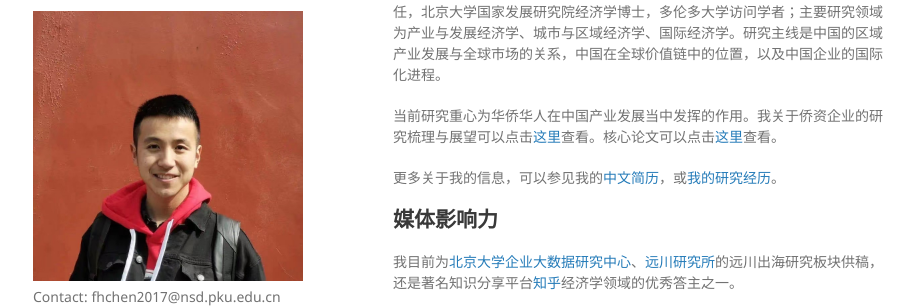
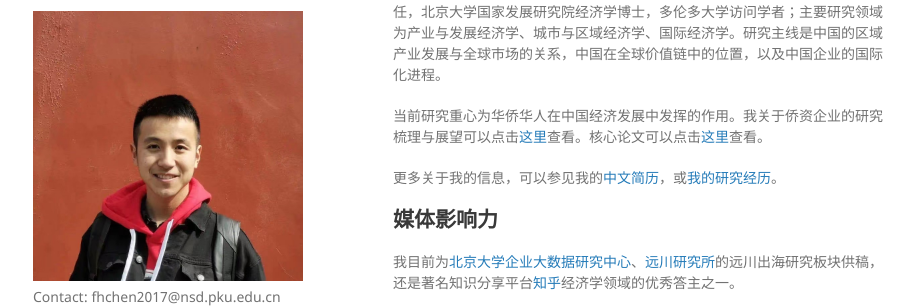
Before and after one commit to FanghaoChen/homepage, a Jekyll site: the page built from chinesepage.md, in a window 1280 px wide and 1028 px high. Shown: the part 181-489 px from the top of the window, without its empty margins (177-1091 px from the left). Built offline with Jekyll 4.4.1, drawn with Linux system fonts in a browser that asks for light colours; our own code applies the rules of GitHub Pages for plain Markdown files.

Commit message:
Update chinesepage.md

```diff
--- a/chinesepage.md
+++ b/chinesepage.md
@@ -4,7 +4,7 @@
 
 [暨南大学经济学院](https://ec.jnu.edu.cn/)助理教授，广东产业发展与粤港澳台区域合作研究中心副主任，北京大学国家发展研究院经济学博士，多伦多大学访问学者；主要研究领域为产业与发展经济学、城市与区域经济学、国际经济学。研究主线是中国的区域产业发展与全球市场的关系，中国在全球价值链中的位置，以及中国企业的国际化进程。
 
-当前研究重心为华侨华人在中国产业发展当中发挥的作用。我关于侨资企业的研究梳理与展望可以点击[这里](https://kns.cnki.net/kcms2/article/abstract?v=miRwvmqqcdlteriJMAI_6frAN94hMS3aOuBeWxKEZgUYYhNmVAyuUCte5twbsrrLFK0i5HvhkCSL-ixoJLyBZL7sD1RVILRzUsC78wpfyQPBDDybmH7230FjY76RTbFm0qov9R3b7Qw=&uniplatform=NZKPT)查看。核心论文可以点击[这里](https://papers.ssrn.com/sol3/papers.cfm?abstract_id=4004159)查看。
+当前研究重心为华侨华人在中国经济发展中发挥的作用。我关于侨资企业的研究梳理与展望可以点击[这里](https://kns.cnki.net/kcms2/article/abstract?v=miRwvmqqcdlteriJMAI_6frAN94hMS3aOuBeWxKEZgUYYhNmVAyuUCte5twbsrrLFK0i5HvhkCSL-ixoJLyBZL7sD1RVILRzUsC78wpfyQPBDDybmH7230FjY76RTbFm0qov9R3b7Qw=&uniplatform=NZKPT)查看。核心论文可以点击[这里](https://papers.ssrn.com/sol3/papers.cfm?abstract_id=4004159)查看。
 
 更多关于我的信息，可以参见我的[中文简历](./assets/陈方豪_暨大经院_231117.pdf)，或[我的研究经历](https://mp.weixin.qq.com/s?__biz=Mzg4MzE0ODY0Mw==&mid=2247491382&idx=1&sn=992dc4dda38bfd95d5c2b47848fc5a81&chksm=cf4a8d3af83d042c96f68c98b9406eab25df4ce418b6778fccdee755fc9e499decfb44498855&mpshare=1&scene=24&srcid=12203KNxFd0xsEh7nM7ZzhKn&sharer_sharetime=1639991731014&sharer_shareid=009d752390d3ca9d149b0d31038375f0#rd)。
 
```
